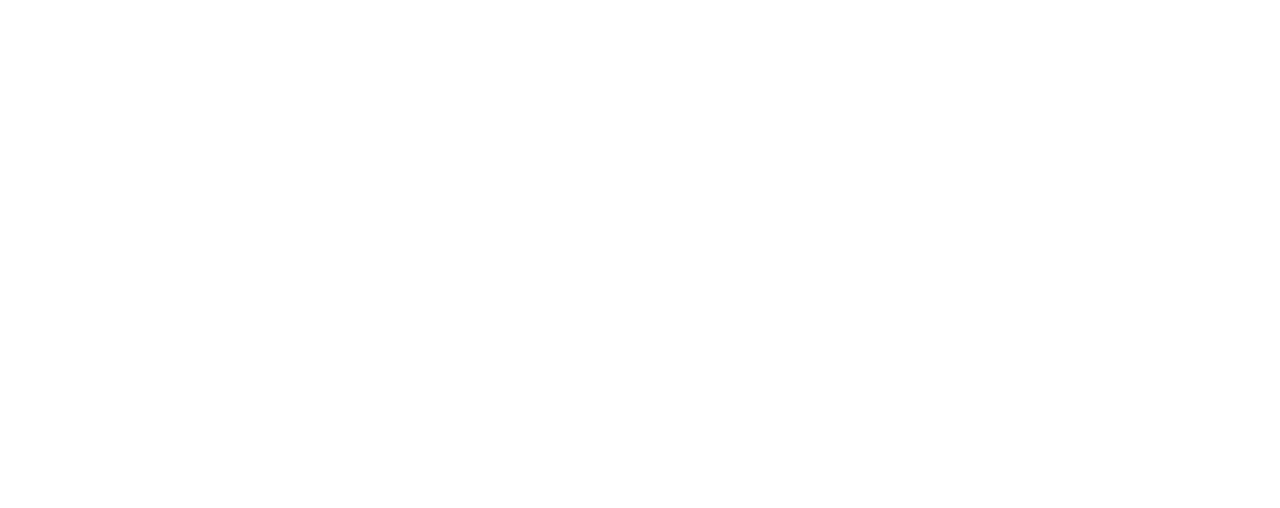
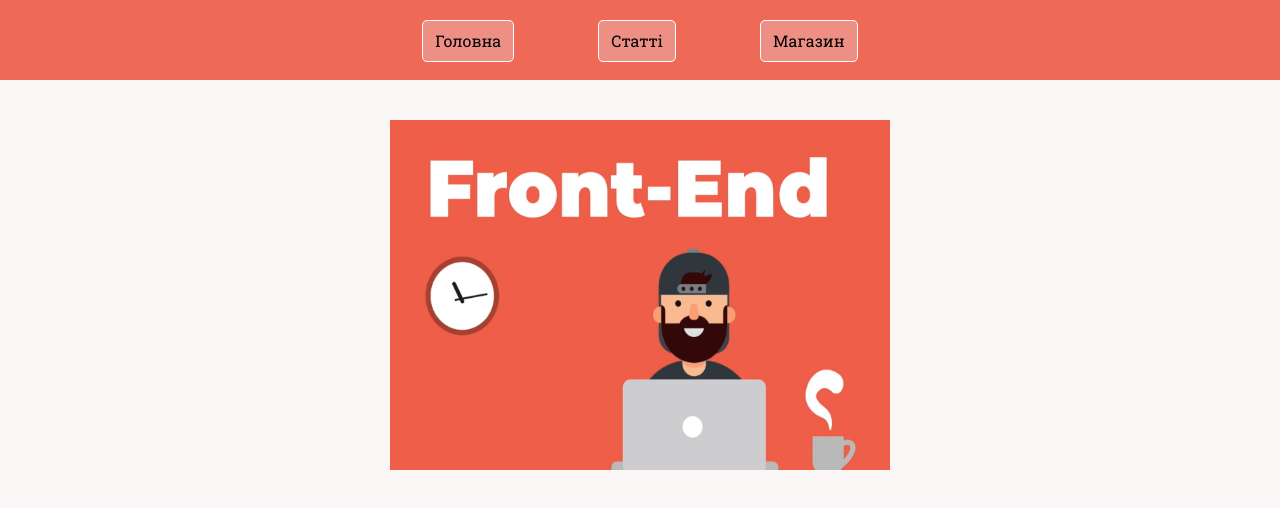
Before and after one commit to tatiana-baranova/WD-project, a plain HTML site: page header.html in a window 1280 px wide. Shown: the top 508 px of the page. Drawn offline with Linux system fonts and the light colour scheme.

Commit message:
header-file

```diff
--- /dev/null
+++ b/header.css
@@ -0,0 +1,78 @@
+* {
+    margin: 0;
+    padding: 0;
+    box-sizing: border-box;
+}
+
+body {
+    position: relative;
+    height: 1500px;
+    font-family: "Roboto Slab", serif;
+    font-optical-sizing: auto;
+    font-weight: 400;
+    font-style: normal;
+    font-size: 16px;
+    line-height: 1.5;
+    color: #edecec;
+    background-color: #e8bebe1d;
+}
+
+a {
+    text-decoration: none;
+    color: inherit;
+}
+
+ul,
+ol {
+    list-style: none;
+}
+
+img {
+    max-width: 100%;
+    display: block;
+}
+
+button {
+    cursor: pointer;
+    border: none;
+    background: none;
+}
+
+input,
+textarea,
+select {
+    font: inherit;
+}
+.list{
+    text-align: center;
+
+    padding: 20px;
+}
+.item{
+    display: inline-block;
+    color: black;
+    padding: 8px 12px;
+    margin: 0 40px;
+    text-decoration: none;
+    border: 1px solid white;
+    border-radius: 5px;
+    background-color: #edacac8f;
+}
+.item:hover{
+    background-color: #f0dede;
+}
+.header{
+    position:fixed;
+    top: 0;
+    left: 0;
+    width: 100%;
+    height: 80px;
+    background-color: rgb(233 48 21 / 71%);
+}
+
+.image{
+    display: block;
+    margin-left: auto;
+    margin-right: auto;
+    margin-top: 120px;
+}
--- a/header.html
+++ b/header.html
@@ -3,12 +3,22 @@
 <head>
     <meta charset="UTF-8">
     <meta name="viewport" content="width=device-width, initial-scale=1.0">
+    <link rel="stylesheet" href="./header.css">
     <link rel="preconnect" href="https://fonts.googleapis.com">
 <link rel="preconnect" href="https://fonts.gstatic.com" crossorigin>
 <link href="https://fonts.googleapis.com/css2?family=Playfair+Display:wght@400..900&family=Roboto+Slab:wght@100..900&display=swap" rel="stylesheet">
     <title>Header</title>
 </head>
 <body>
-
+    <header class="header">
+        <ul class="list">
+            <li class="item"><a href="index.html">Головна</a></li>
+            <li class="item"><a href="https://itproger.com/ua/news">Статті</a></li>
+            <li class="item"><a href="https://itproger.com/ua/intensive/">Магазин</a></li>
+        </ul>
+    </header>
+    <div>
+        <img class="image" src="./img1.png" alt="Image" width="500" height="350">
+    </div>
 </body>
 </html>
```
Also changed, not shown: img1.png (added).
